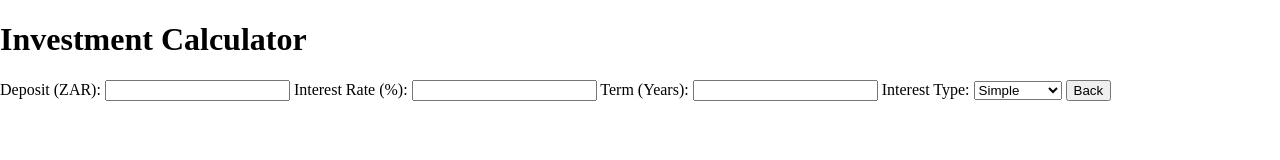
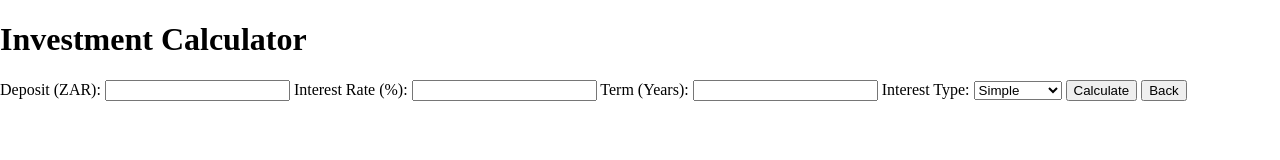
Before and after one commit to EzraMoosa/fc-fastapi, a plain HTML site: page frontend/index.html in a window 1280 px wide. Both pictures are taken after a click on the button "Investment". Drawn offline with Linux system fonts and the light colour scheme.

Commit message:
Add calculate buttons for both investment and bond screens

```diff
--- a/frontend/index.html
+++ b/frontend/index.html
@@ -30,6 +30,7 @@
             <option value="compound">Compound</option>
         </select>
 
+        <button id="calculate-investment" onclick="calculateInvesment()">Calculate</button>
         <button id="back-btn-investment">Back</button>
         <p id="investment-result"></p>
     </div>
@@ -45,7 +46,7 @@
         <label for="term-months">Term (Months):</label>
         <input type="number" id="term-months" name="term-months">
 
-
+        <button id="calculate-bond" onclick="calculateBond()">Calculate</button>
         <button id="back-btn-bond">Back</button>
         <p id="bond-result"></p>
     </div>
```
